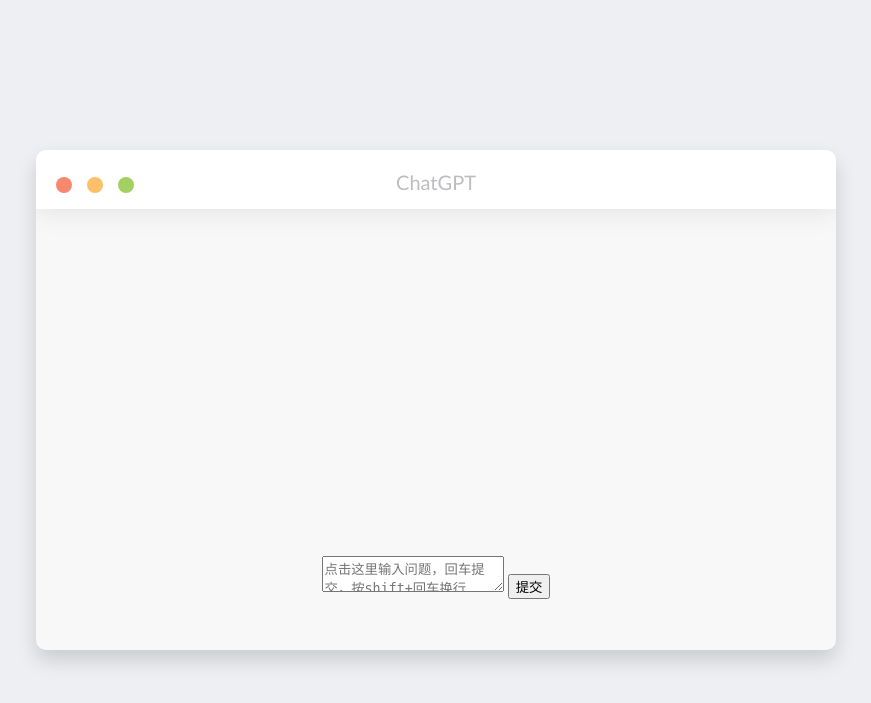
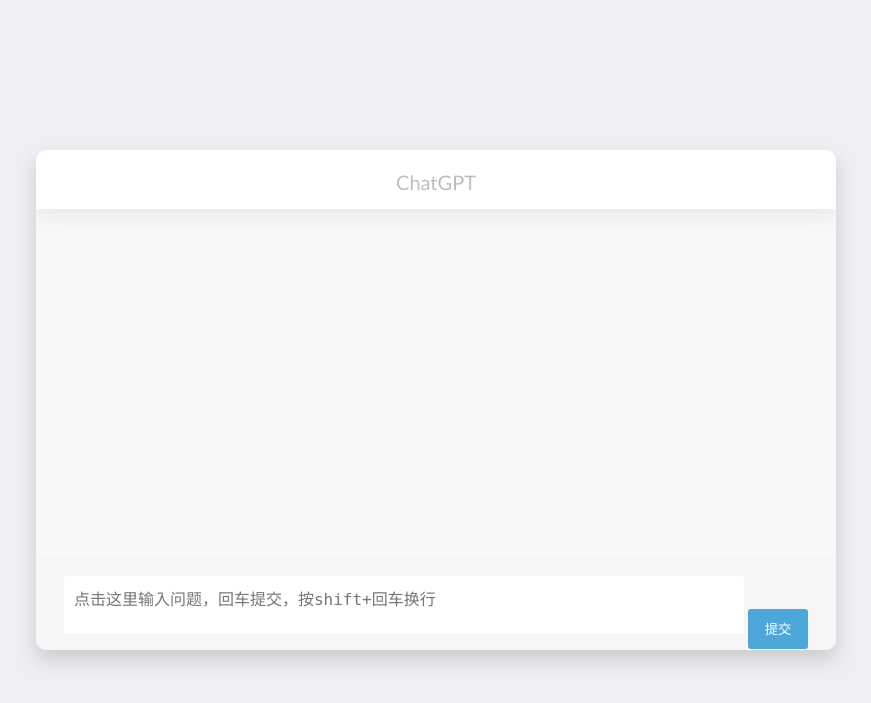
Before and after one commit to slippersheepig/chatgpt-html, a Flask app: template templates/chat.html in a window 1280 px wide. Shown: the top 703 px of the page, without its empty margins (204-1075 px from the left). Run offline with Flask 3, Linux system fonts and the light colour scheme; the template is opened without the code that fills it, so the values that code supplies are empty; parts of the project's set-up code (start-up, migrations or seed data) failed here and were passed over.

Commit message:
another fix

```diff
--- a/static/style.css
+++ b/static/style.css
@@ -1,10 +1,19 @@
 * {
   box-sizing: border-box;
+  margin: 0;
+  padding: 0;
 }
 
 body {
   background-color: #edeff2;
   font-family: "Calibri", "Roboto", sans-serif;
+}
+
+@media (prefers-color-scheme: dark) {
+  body {
+    background: black;
+    color: white;
+  }
 }
 
 .chat_window {
@@ -13,12 +22,11 @@ body {
   max-width: 800px;
   height: 500px;
   border-radius: 10px;
-  background-color: #fff;
+  background-color: #f8f8f8;
   left: 50%;
   top: 50%;
-  transform: translateX(-50%) translateY(-50%);
+  transform: translate(-50%, -50%);
   box-shadow: 0 10px 20px rgba(0, 0, 0, 0.15);
-  background-color: #f8f8f8;
   overflow: hidden;
 }
 
@@ -27,54 +35,67 @@ body {
   width: 100%;
   padding: 20px 0 15px;
   box-shadow: 0 1px 30px rgba(0, 0, 0, 0.1);
+}
+
+.top_menu .title {
   text-align: center;
   color: #bcbdc0;
   font-size: 20px;
 }
 
-.buttons {
-  margin: 3px 0 0 20px;
-  position: absolute;
-}
-
-.button {
-  width: 16px;
-  height: 16px;
-  border-radius: 50%;
-  display: inline-block;
-  margin-right: 10px;
-  position: relative;
-}
-
-.button.close {
-  background-color: #f5886e;
-}
-.button.minimize {
-  background-color: #fdbf68;
-}
-.button.maximize {
-  background-color: #a3d063;
-}
-
 .messages {
   position: relative;
   list-style: none;
-  padding: 20px 10px 0 10px;
+  padding: 20px 10px 0;
   margin: 0;
   height: 347px;
   overflow-x: hidden;
-  overflow-y: auto;
 }
 
-.messages .message {
-  clear: both;
-  overflow: hidden;
-  margin-bottom: 20px;
-  transition: all 0.5s linear;
-  opacity: 0;
+.messages div {
+  text-align: left;
+  color: green;
 }
 
-.message.left .avatar {
-  background-color: #f5886e;
-  float: left;
+.messages pre {
+  white-space: pre-wrap;
+  word-wrap: break-word;
 }
+
+.bottom_wrapper {
+  clear: both;
+  position: relative;
+  width: 100%;
+  background-color: #f6f6f6;
+  padding: 20px;
+  border-radius: 0 0 10px 10px;
+}
+
+.bottom_wrapper textarea {
+  width: calc(100% - 80px);
+  border: none;
+  padding: 10px;
+  border-radius: 3px;
+  resize: none;
+  font-size: 16px;
+  outline: none;
+}
+
+.bottom_wrapper button {
+  width: 60px;
+  height: 40px;
+  border: none;
+  background-color: #4da7db;
+  color: #fff;
+  border-radius: 3px;
+  cursor: pointer;
+  transition: all 0.2s ease-in-out;
+}
+
+.bottom_wrapper button:hover {
+  background-color: #42a1d8;
+}
+
+.bottom_wrapper button:focus {
+  outline: none;
+}
```
